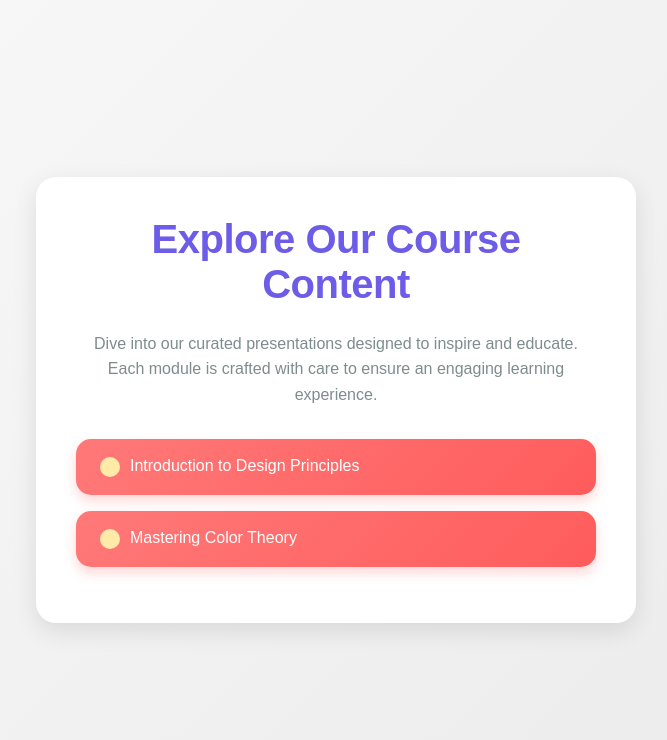
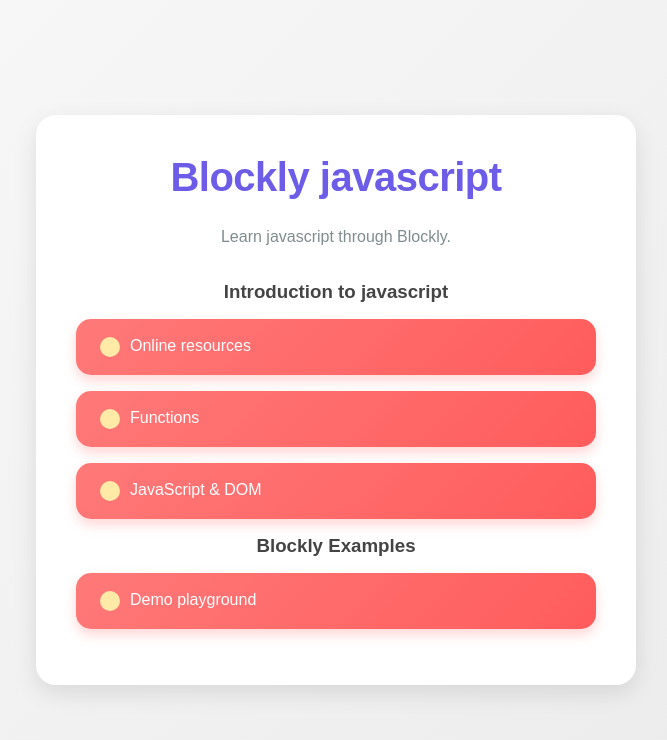
Before and after one commit to mohankumargupta/blocklyjavascript, a plain HTML site: page index.html in a window 1280 px wide. Shown: the whole page, without its empty margins (304-971 px from the left). Drawn offline with Linux system fonts and the light colour scheme.

Commit message:
nice looking homepage

```diff
--- a/index.html
+++ b/index.html
@@ -3,7 +3,7 @@
 <head>
     <meta charset="UTF-8">
     <meta name="viewport" content="width=device-width, initial-scale=1.0">
-    <title>Blockly javasceript examples</title>
+    <title>Blockly javascript examples</title>
     <style>
         /* General Reset */
         * {
@@ -117,11 +117,22 @@
 </head>
 <body>
     <div class="container">
-        <h1>Explore Our Course Content</h1>
-        <p class="subtext">Dive into our curated presentations designed to inspire and educate. Each module is crafted with care to ensure an engaging learning experience.</p>
+        <h1>Blockly javascript</h1>
+        <p class="subtext">Learn javascript through Blockly.</p>
+
+        <h3>Introduction to javascript</h3>
         <ul>
-            <li><a href="slides/presentation1/">Introduction to Design Principles</a></li>
-            <li><a href="slides/presentation2/">Mastering Color Theory</a></li>
+          <li><a href="">Online resources</a></li>
+        </ul>
+        <ul>
+          <li><a href="">Functions</a></li>
+        </ul>
+        <ul>
+          <li><a href="">JavaScript & DOM</a></li>
+        </ul>
+        <h3>Blockly Examples</h3>
+        <ul>
+          <li><a href="">Demo playground</a></li>
         </ul>
     </div>
 </body>
```
